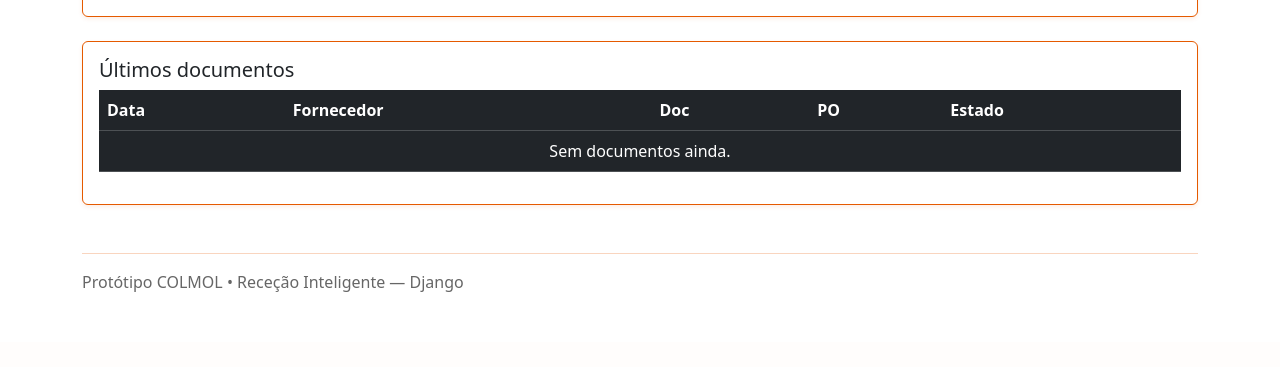
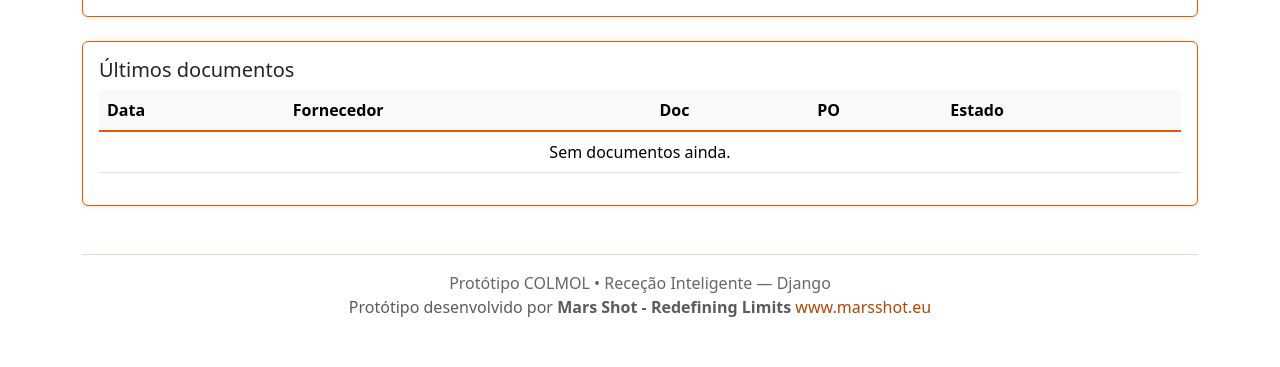
Before and after one commit to bernardo-marsshot/Colmol, a Django app: page / in a window 1280 px wide. Shown: the part 1407-1774 px from the top of the page. Before the commit the page ends 1699 px from the top, so only its background shows below. Run offline with Django 5.2, Linux system fonts and the light colour scheme; data comes from the database, SQL or seed files in the repository; data that the repository does not hold is empty.

Commit message:
Add white table backgrounds and a footer with company information
Applies white background and black text to tables, updates footer with copyright and company details, and removes dark theme from tables.

Replit-Commit-Author: Agent
Replit-Commit-Session-Id: a22c694e-5827-4bd3-a661-e7591e9eeaa1
Replit-Commit-Checkpoint-Type: intermediate_checkpoint
Replit-Commit-Screenshot-Url: https://storage.googleapis.com/screenshot-production-us-central1/ded4662a-0092-48bc-9710-6cd245f7f229/a22c694e-5827-4bd3-a661-e7591e9eeaa1/G0q3jSE

```diff
--- a/templates/base.html
+++ b/templates/base.html
@@ -1,4 +1,5 @@
 
+{% load static %}
 <!doctype html>
 <html lang="pt">
 <head>
@@ -18,6 +19,9 @@
     .btn-primary{ background-color:#cc4400; border-color:#cc4400; color:#ffffff; }
     .btn-primary:hover{ background-color:#993300; border-color:#993300; }
     .border-secondary{ border-color:#e55a00 !important; }
+    .table{ background-color:#ffffff; color:#000000; }
+    .table th{ background-color:#f8f9fa; color:#000000; border-bottom: 2px solid #e55a00; }
+    .table td{ border-top: 1px solid #dee2e6; }
   </style>
 </head>
 <body>
@@ -42,7 +46,10 @@
 
 <footer class="container my-5">
   <hr class="border-secondary" />
-  <p>Protótipo COLMOL • Receção Inteligente — Django</p>
+  <div class="text-center">
+    <p class="mb-0">Protótipo COLMOL • Receção Inteligente — Django</p>
+    <p class="mb-0 text-muted">Protótipo desenvolvido por <strong>Mars Shot - Redefining Limits</strong> <a href="https://www.marsshot.eu" target="_blank" class="text-decoration-none">www.marsshot.eu</a></p>
+  </div>
 </footer>
 
 <script src="https://cdn.jsdelivr.net/npm/bootstrap@5.3.3/dist/js/bootstrap.bundle.min.js"></script>
--- a/templates/dashboard.html
+++ b/templates/dashboard.html
@@ -16,7 +16,7 @@
 
 <div class="card p-3 mt-4">
   <h5>Últimos documentos</h5>
-  <table class="table table-dark table-hover align-middle">
+  <table class="table table-hover align-middle">
     <thead><tr><th>Data</th><th>Fornecedor</th><th>Doc</th><th>PO</th><th>Estado</th></tr></thead>
     <tbody>
     {% for d in latest %}
--- a/templates/inbound_detail.html
+++ b/templates/inbound_detail.html
@@ -8,7 +8,7 @@
   <div class="col-md-7">
     <div class="card p-3">
       <h5>Linhas extraídas</h5>
-      <table class="table table-dark table-sm align-middle">
+      <table class="table table-sm align-middle">
         <thead><tr><th>Fornecedor</th><th>SKU Interno (sugerido)</th><th>Qtd</th></tr></thead>
         <tbody>
         {% for l in inbound.lines.all %}
--- a/templates/po_list.html
+++ b/templates/po_list.html
@@ -3,7 +3,7 @@
 {% block content %}
 <h1>Encomendas a Fornecedores (POs)</h1>
 <div class="card p-3 mt-3">
-  <table class="table table-dark table-hover">
+  <table class="table table-hover">
     <thead><tr><th>PO</th><th>Fornecedor</th><th>Linhas</th></tr></thead>
     <tbody>
       {% for p in pos %}
```
Also changed, not shown: attached_assets/image_1758751821888.png (added), attached_assets/image_1758751928181.png (added), static/marsshot-logo.png (added), 1 other file.
